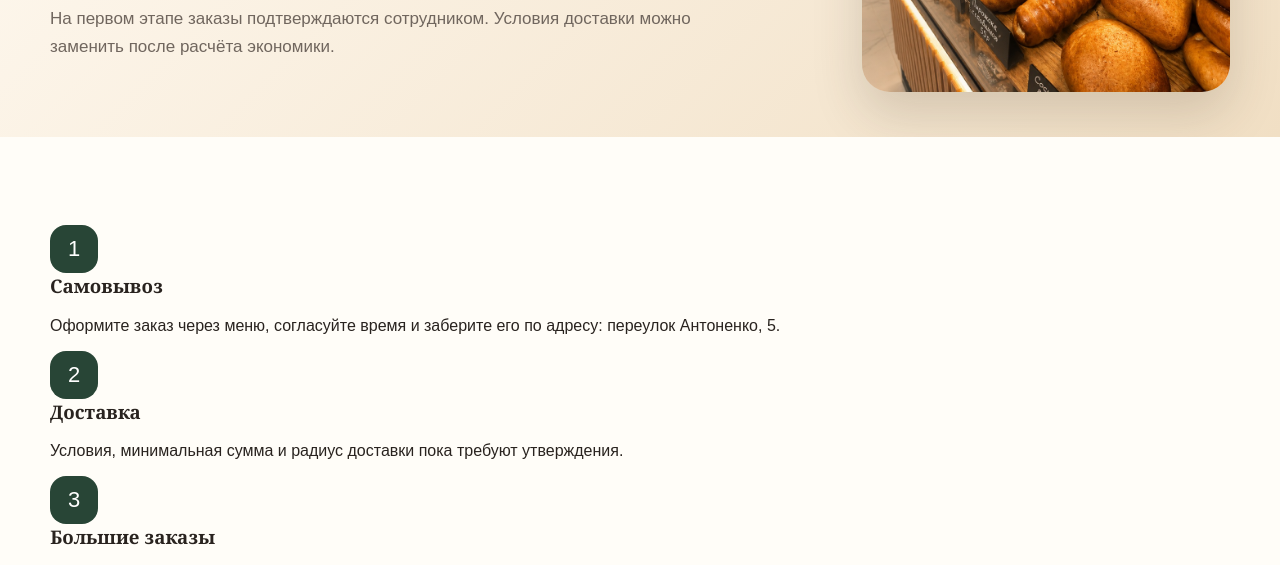
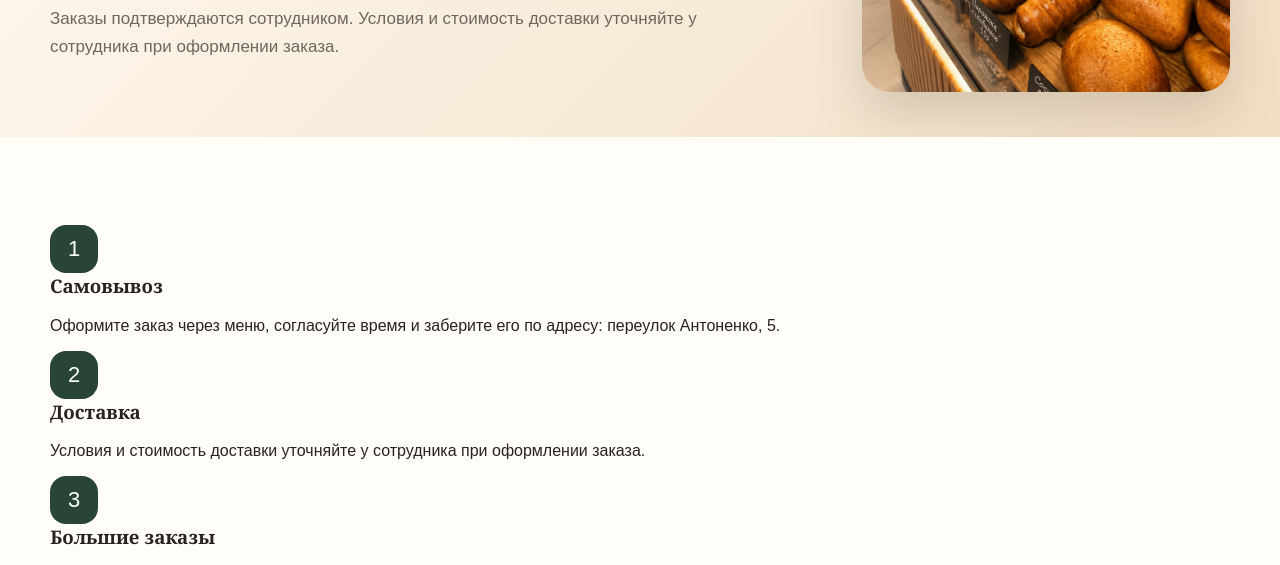
Before and after one commit to vittowin/marfa, a plain HTML site: page delivery.html in a window 1280 px wide. Shown: the part 376-941 px from the top of the page. Drawn offline with Linux system fonts and the light colour scheme.

Commit message:
Обновить текст условий доставки

```diff
--- a/delivery.html
+++ b/delivery.html
@@ -56,7 +56,7 @@
         <div class="delivery-hero-copy">
           <span class="eyebrow">Доставка и самовывоз</span>
           <h1>Получите заказ удобным способом</h1>
-          <p>На первом этапе заказы подтверждаются сотрудником. Условия доставки можно заменить после расчёта экономики.</p>
+          <p>Заказы подтверждаются сотрудником. Условия и стоимость доставки уточняйте у сотрудника при оформлении заказа.</p>
         </div>
         <div class="delivery-hero-photo">
           <img src="images/hero/delivery-bakery.jpg" alt="Витрина со свежей выпечкой в пирожковой «Марфа и медведь»" width="900" height="1200">
@@ -74,7 +74,7 @@
         <article class="delivery-card">
           <div class="info-icon">2</div>
           <h3>Доставка</h3>
-          <p>Условия, минимальная сумма и радиус доставки пока требуют утверждения.</p>
+          <p>Условия и стоимость доставки уточняйте у сотрудника при оформлении заказа.</p>
         </article>
         <article class="delivery-card">
           <div class="info-icon">3</div>
```
